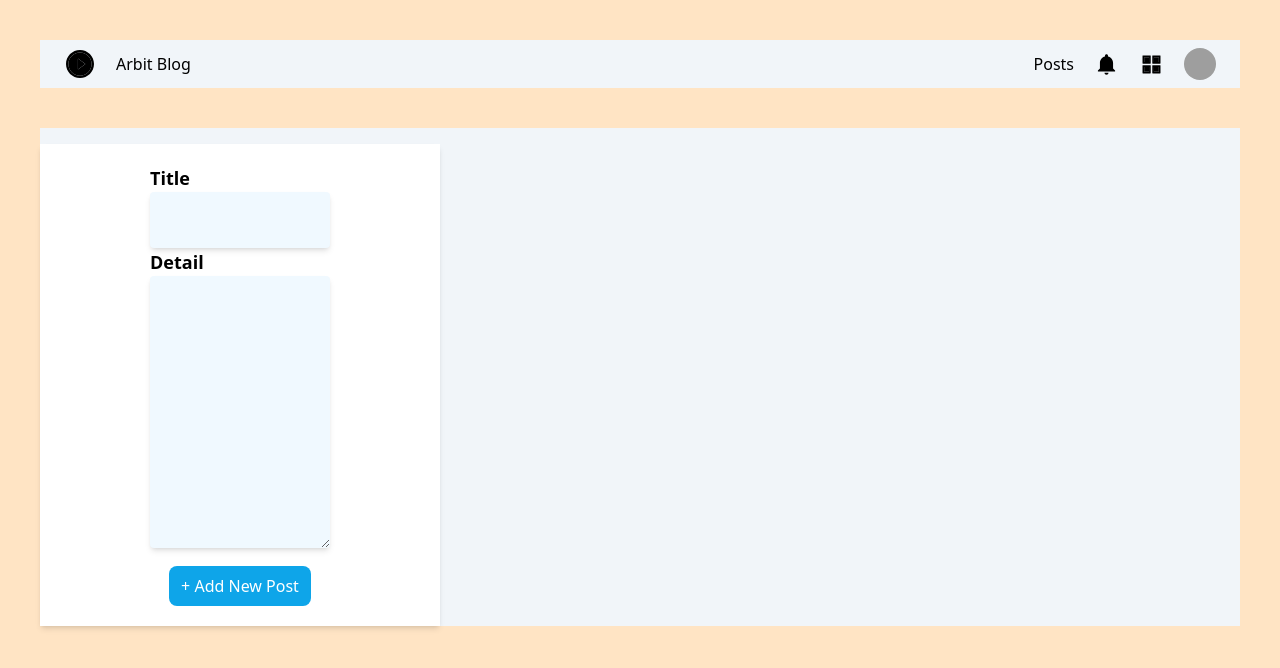
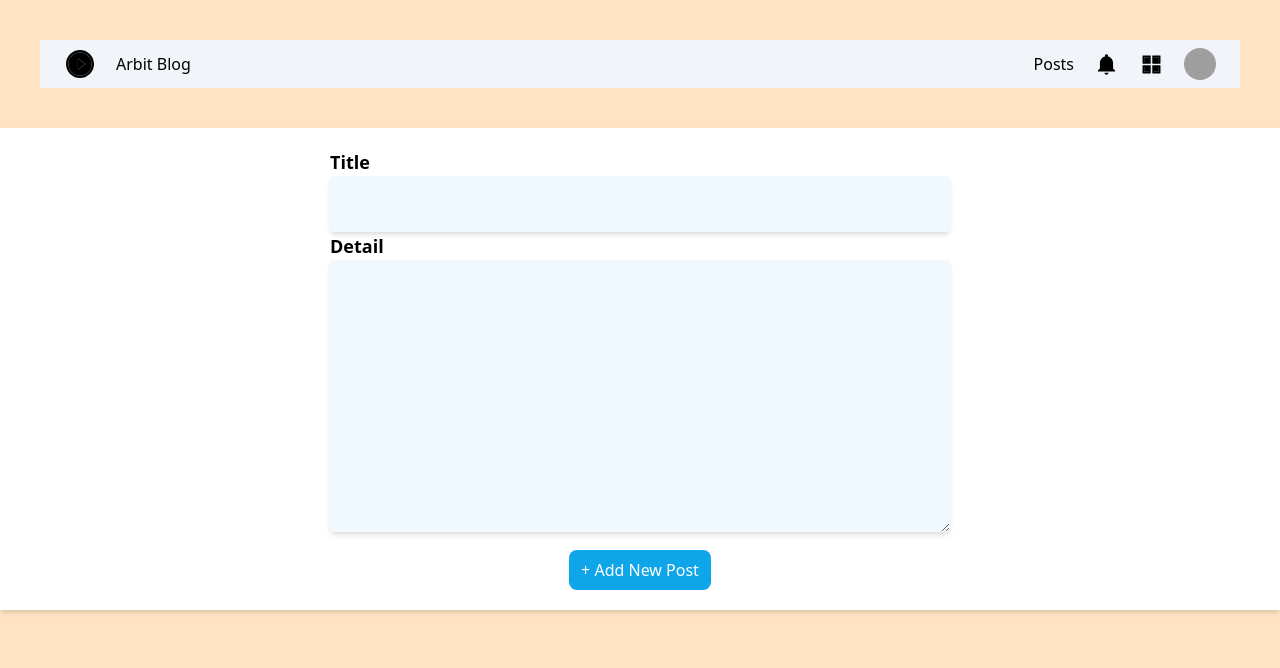
Before and after one commit to mucahitkarakus/e-commerce-case, a React (Create React App) app: page /addpost in a window 1280 px wide. Shown: the top 668 px of the page. Built offline with nearby package versions, Linux system fonts and the light colour scheme; grey boxes are pictures that could not be loaded.

Commit message:
add post router

```diff
--- a/src/pages/AddPost.jsx
+++ b/src/pages/AddPost.jsx
@@ -1,17 +1,39 @@
-import React from 'react'
+import React, { useState } from 'react'
+import { useDispatch, useSelector } from 'react-redux'
 
 const AddPost = () => {
-  return (
-    <div className= ' bg-slate-100 grid grid-cols-3 m-10' >
-        <section className=' flex  items-center justify-center container bg-white mt-4 mx-auto p-5 shadow-md'>
-            <form className='m-auto md:w-1/2'>
-                <label htmlFor="title" className='font-bold text-lg'>Title</label>
+     const [newPost, setNewPost] = useState({
+        title: '',
+        detail: ''
+    })
+
+    const { loading, addPost, showAddedPost} = useSelector(state => state.posts)
+    const dispatch = useDispatch()
+
+    const handleChange = (e) => {
+      setNewPost({
+          ...newPost,
+          [e.target.name]: e.target.value
+      })
+    }
+
+    const handleSubmit = (e) => {
+      e.preventDefault()
+      dispatch(addPost({ newPost }))
+    }
+
+    return (
+    <section className='container bg-white mt-4 mx-auto p-5 shadow-md'>
+            <form onSubmit={handleSubmit} className='m-auto md:w-1/2'>
+                <label htmlFor='title' className='font-bold text-lg'>Title</label>
                 <input
-                type="text"
-                  className='bg-sky-50 rounded p-4 shadow-md w-full'
+                    type="text"
+                    className='bg-sky-50 rounded p-4 shadow-md w-full'
                     name='title'
                     id='title'
-                 />
+                    value={newPost.title}
+                    onChange={handleChange}
+                />
                 <label htmlFor='detail' className='font-bold text-lg'>Detail</label>
                 <textarea
                     name="detail"
@@ -19,15 +41,29 @@ const AddPost = () => {
                     cols="30"
                     rows="10"
                     className='bg-sky-50 rounded p-4 shadow-md w-full'
+                    value={newPost.detail}
+                    onChange={handleChange}
                 ></textarea>
-                  <button
+                <button
                     className='rounded-lg bg-sky-500 text-white px-3 py-2 hover:bg-sky-700 m-auto block mt-3'
                 >
                     + Add New Post
                 </button>
+
             </form>
+            {
+                showAddedPost &&
+                <div className='m-auto mt-3 md:w-1/2'>
+                        <div
+                            className='bg-sky-100 rounded p-4 shadow-md'
+
+                        >
+                            <h3 className='font-bold pb-4'>{addPost?.title}</h3>
+                            <p>{addPost?.body}</p>
+                        </div>
+            </div>
+            }
         </section>
-    </div>
   )
 }
 
```
